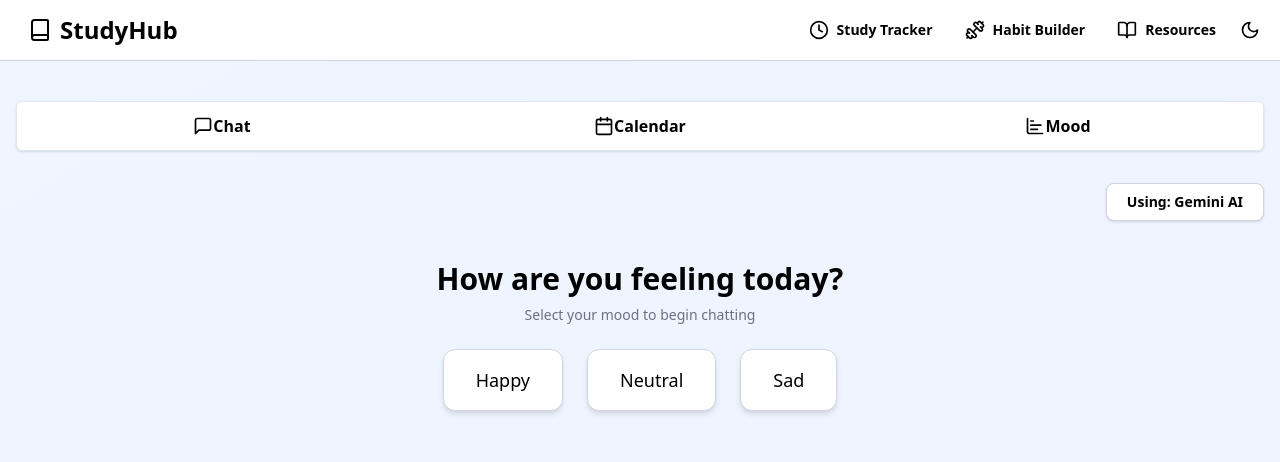
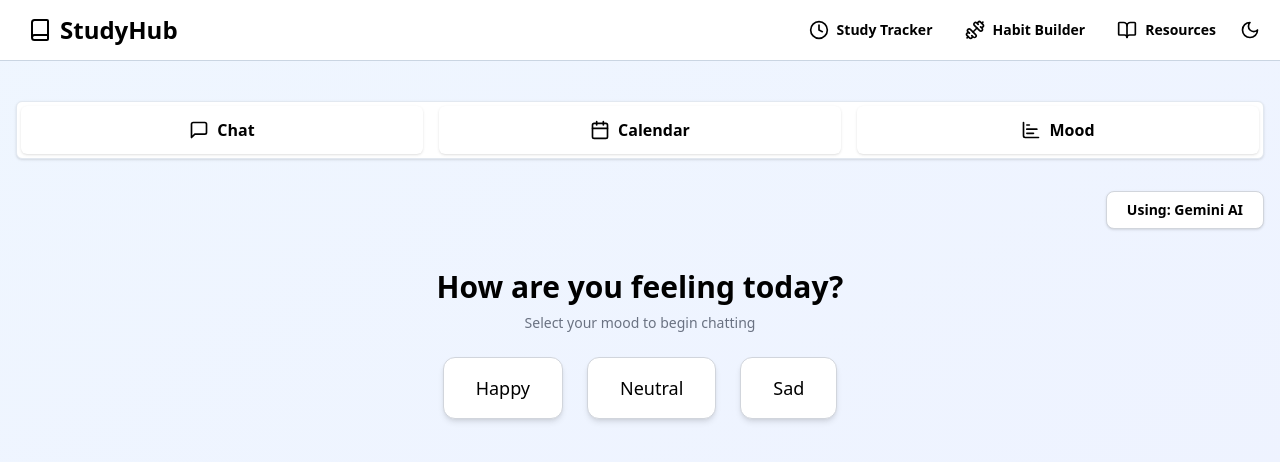
Before and after one commit to RikenMor001/StudyHub, a React (Vite) app: page /habit-builder in a window 1280 px wide. Shown: the top 462 px of the page. Built offline with nearby package versions, Linux system fonts and the light colour scheme.

Commit message:
Update tabs.jsx

```diff
--- a/src/ui/tabs.jsx
+++ b/src/ui/tabs.jsx
@@ -22,7 +22,7 @@ export const TabsTrigger = React.forwardRef(({className, ...props}, ref) => (
     <TabsPrimitive.List
     ref = {ref}
     className={cn(
-        "inline-flex items-center justify-center whitespace-nowrap rounded-sm px-3 py-2",
+        "flex items-center justify-center gap-2 px-4 py-3 rounded-md bg-white shadow-sm text-md font-semibold hover:bg-blue-100 hover:text-blue-600 transition",
         className
     )}
     {...props}
@@ -35,7 +35,7 @@ export const TabsContent = React.forwardRef(({className, ...props}, ref) => (
     <TabsPrimitive.List
     ref = {ref}
     className={cn(
-        "inline-flex items-center justify-center whitespace-nowrap rounded-sm px-3 py-2",
+        "",
         className
     )}
     {...props}
```
